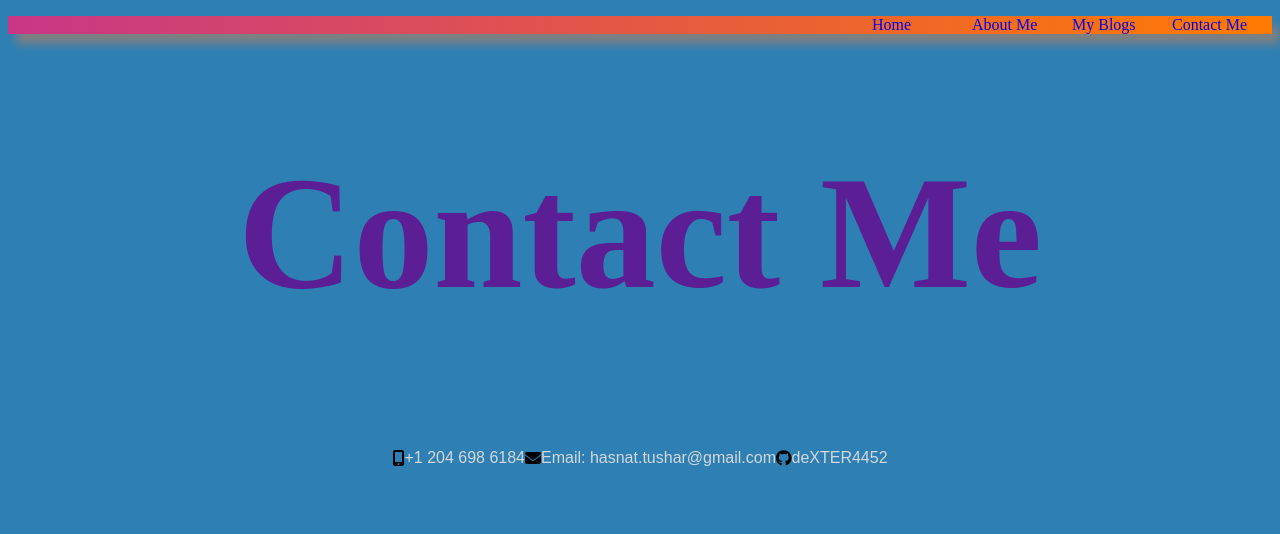
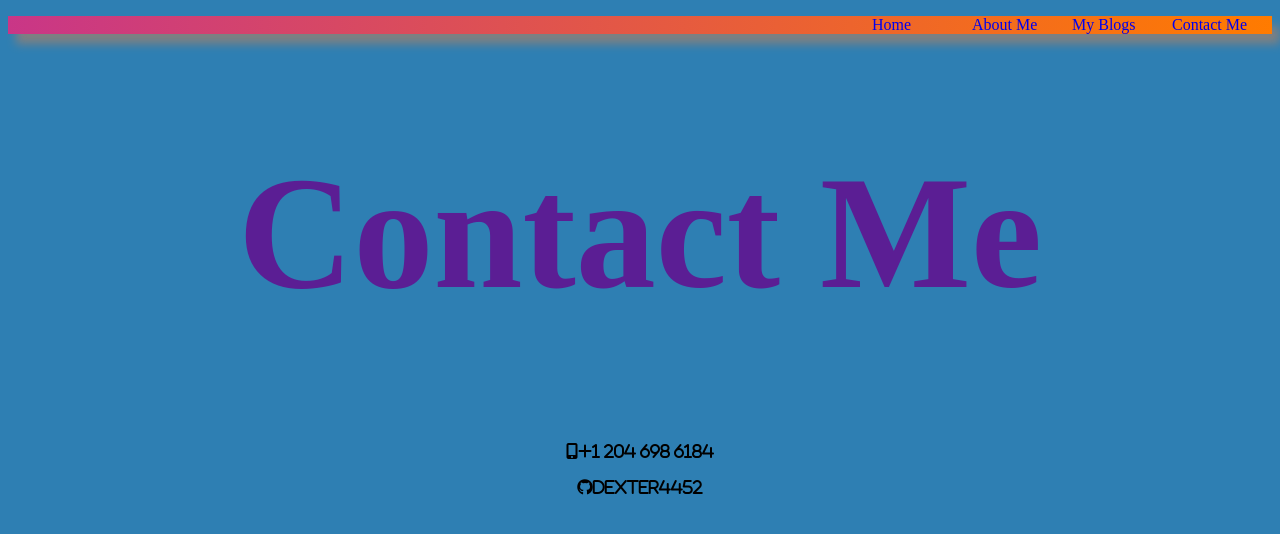
Before and after one commit to deXTER4452/abu-hasnat, a plain HTML site: page contact.html in a window 1280 px wide. Drawn offline with Linux system fonts and the light colour scheme.

Commit message:
style icons

```diff
--- a/contact.html
+++ b/contact.html
@@ -25,12 +25,12 @@
       <h1>Contact Me</h1>
     </div>
     <div class="contact">
-      <i class="fa-solid fa-mobile-screen-button"></i>
-      <p>+1 204 698 6184</p>
-      <i class="fa-solid fa-envelope"></i>
-      <p>Email: hasnat.tushar@gmail.com</p>
-      <i class="fa-brands fa-github"></i>
-      <p>deXTER4452</p>
+      <div class="contact phone">
+        <i class="fa-solid fa-mobile-screen-button">+1 204 698 6184</i>
+      </div>
+      <div class="contact git">
+        <i class="fa-brands fa-github">deXTER4452</i>
+      </div>
 
     </div>
 
--- a/css/styles.css
+++ b/css/styles.css
@@ -61,8 +61,17 @@ a{
   background-color: rgb(38, 84, 110);
 }
 
-.contact{
+.phone{
   display: flex;
   justify-content:center;
   align-items:center;
+  padding: 10px;
+
 }
+
+.git{
+  display: flex;
+  justify-content:center;
+  align-items:center;
+  padding: 10px;
+}
```
